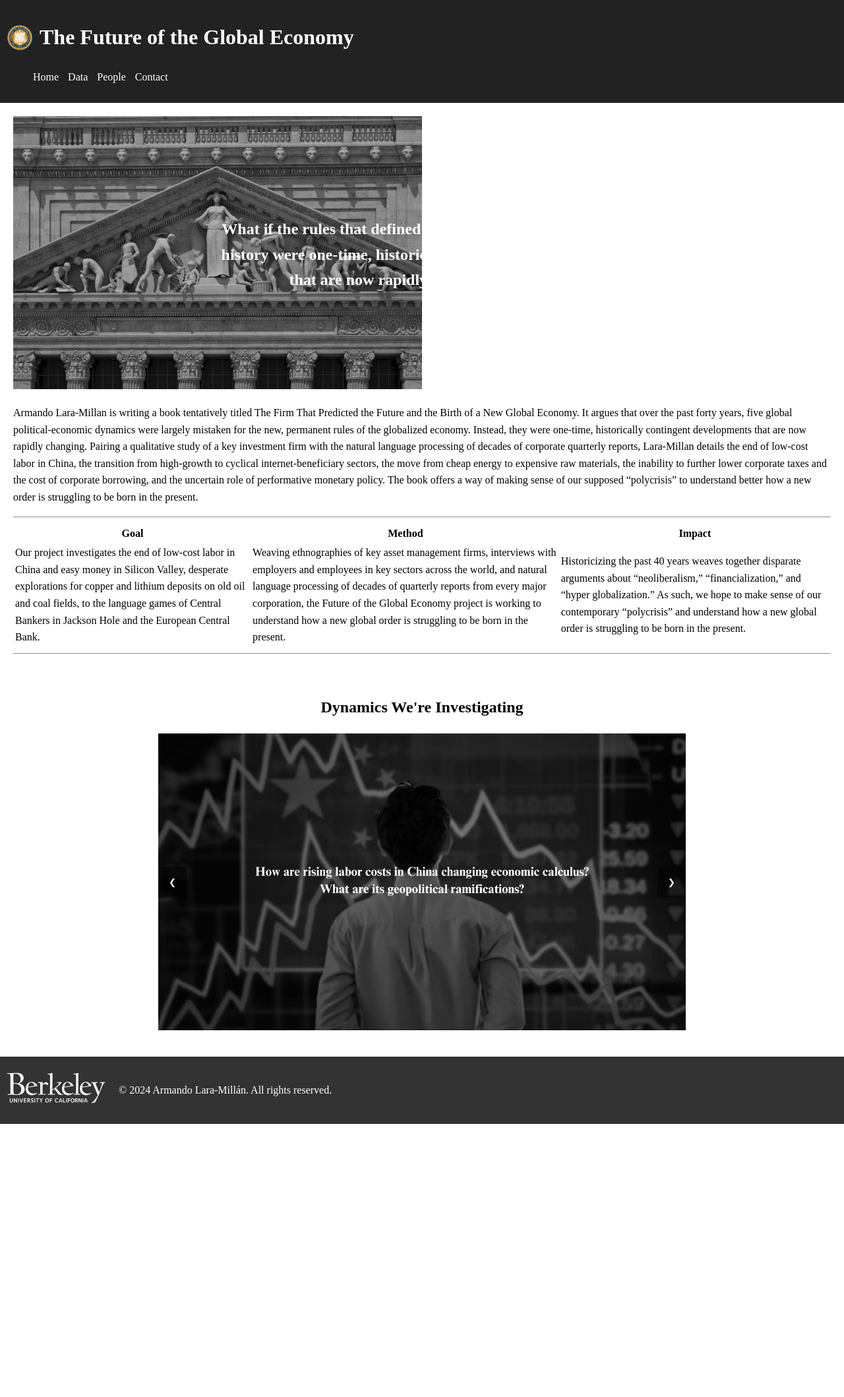
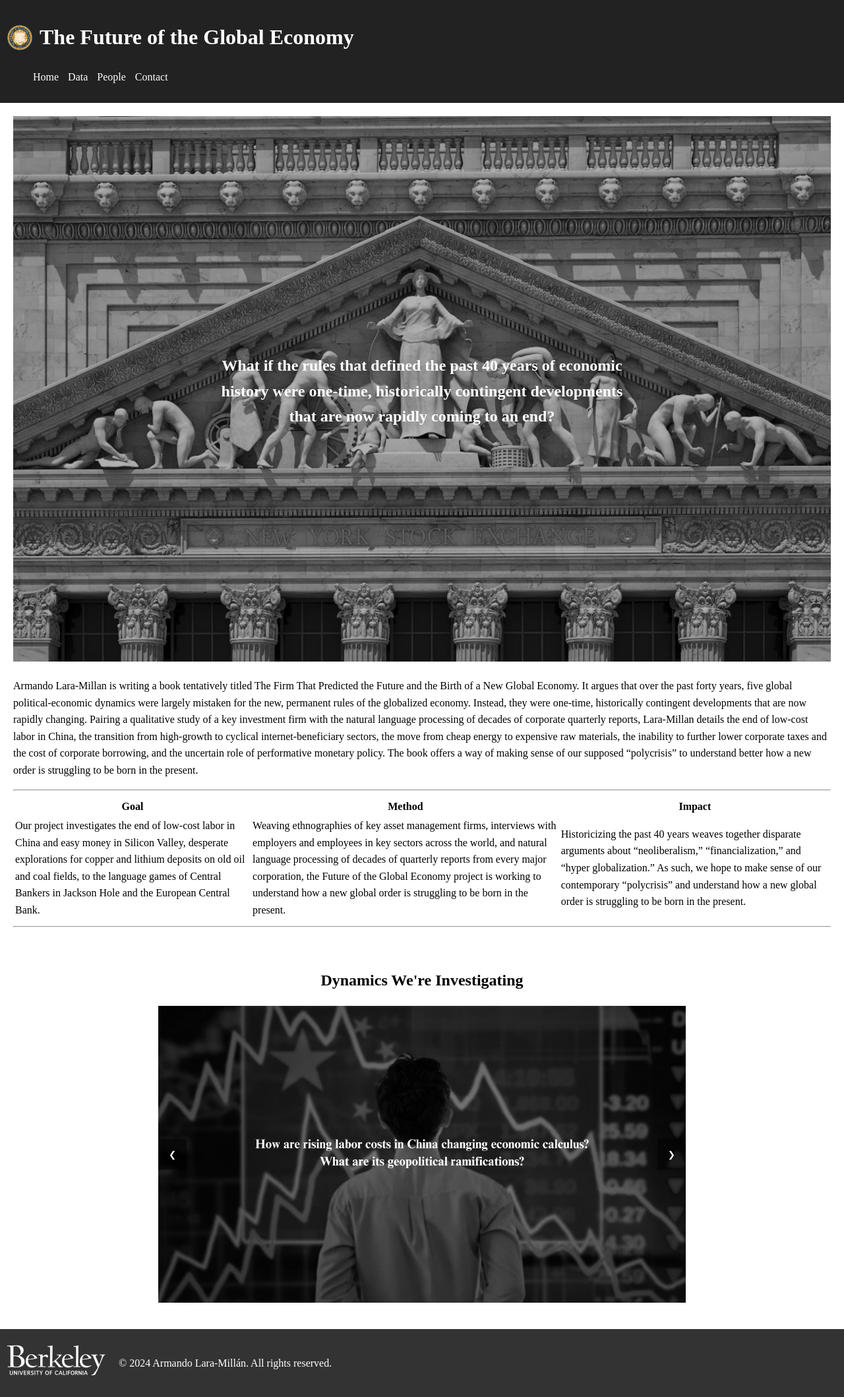
Before and after one commit to juliocedillo/neweconomy, a Jekyll site: the page built from index.md, in a window 1280 px wide. Shown: the whole page at 66% size. Built offline with Jekyll 4.4.1, drawn with Linux system fonts in a browser that asks for light colours; before the commit the page ends 1704 px from its top, so only the background shows below that.

Commit message:
Update index.md

```diff
--- a/index.md
+++ b/index.md
@@ -5,7 +5,7 @@ permalink: /
 ---
 
 <div style="position: relative; display: inline-block;">
-  <img src="https://juliocedillo.github.io/neweconomy/assets/images/21.png" alt="header" style="width: 50%; height: 50%; border: none;">
+  <img src="https://juliocedillo.github.io/neweconomy/assets/images/21.png" alt="header" style="width: 100%; height: 50%; border: none;">
   <div style="position: absolute; top: 50%; left: 50%; transform: translate(-50%, -50%); color: white; font-size: 24px; font-weight: bold;">
     <div align="center">
       What if the rules that defined the past 40 years of economic history were one-time, historically contingent developments that are now rapidly coming to an end?
```
